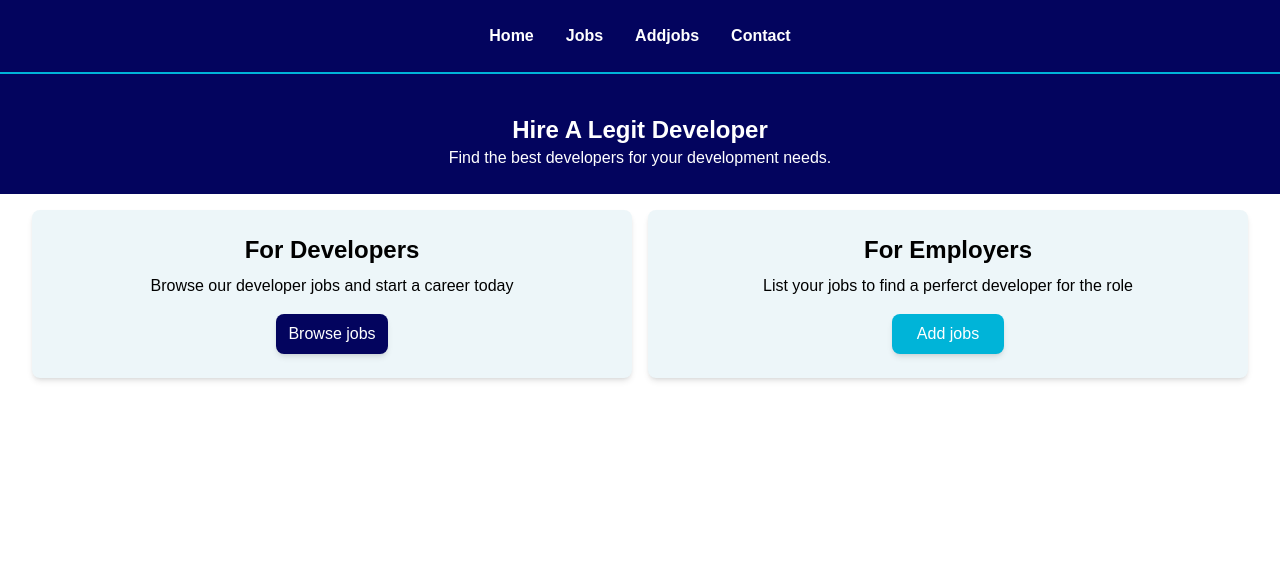
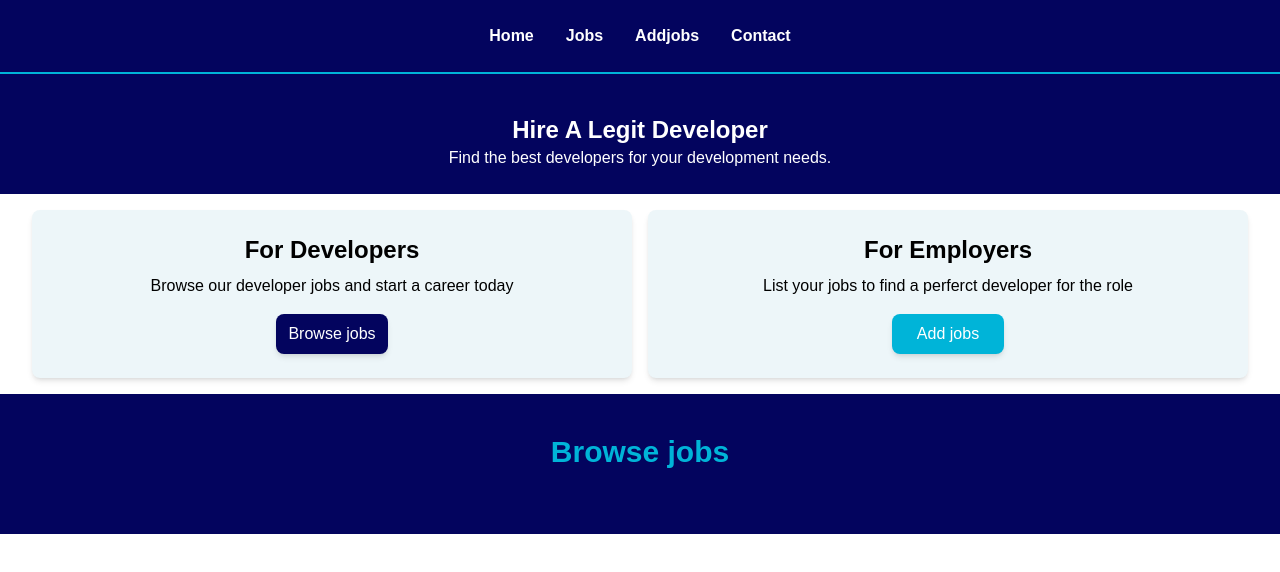
Before and after one commit to Kelly-kells/Hiredev, a React (Vite) app: page / in a window 1280 px wide. Shown: the top 572 px of the page. Built offline with nearby package versions, Linux system fonts and the light colour scheme.

Commit message:
joblisting

```diff
--- a/src/App.jsx
+++ b/src/App.jsx
@@ -2,6 +2,7 @@
 import Navbar from "./Components/navbar/Navbar"
 import Hero from "./Components/Hero"
 import Homecards from "./Components/homeCards/Homecards"
+import Joblisting from "./Components/Joblisting"
 
 function App() {
 
@@ -11,6 +12,7 @@ function App() {
 <Navbar/>
       <Hero/>
       <Homecards/>
+      <Joblisting/>
       </div>
 
 
--- /dev/null
+++ b/src/Components/Joblisting.jsx
@@ -0,0 +1,20 @@
+import React from 'react'
+
+const Joblisting = () => {
+  return (
+    <section className='bg-primeColor px-4 py-10'>
+        <div className='container'>
+            <h2 className=' text-secondColor text-3xl font-bold text-center mb-6'>
+                Browse jobs
+            </h2>
+            <div className='grid grid-cols-1 md:grid-cols-3 gap-6'>
+
+            </div>
+
+        </div>
+
+    </section>
+  )
+}
+
+export default Joblisting
```
